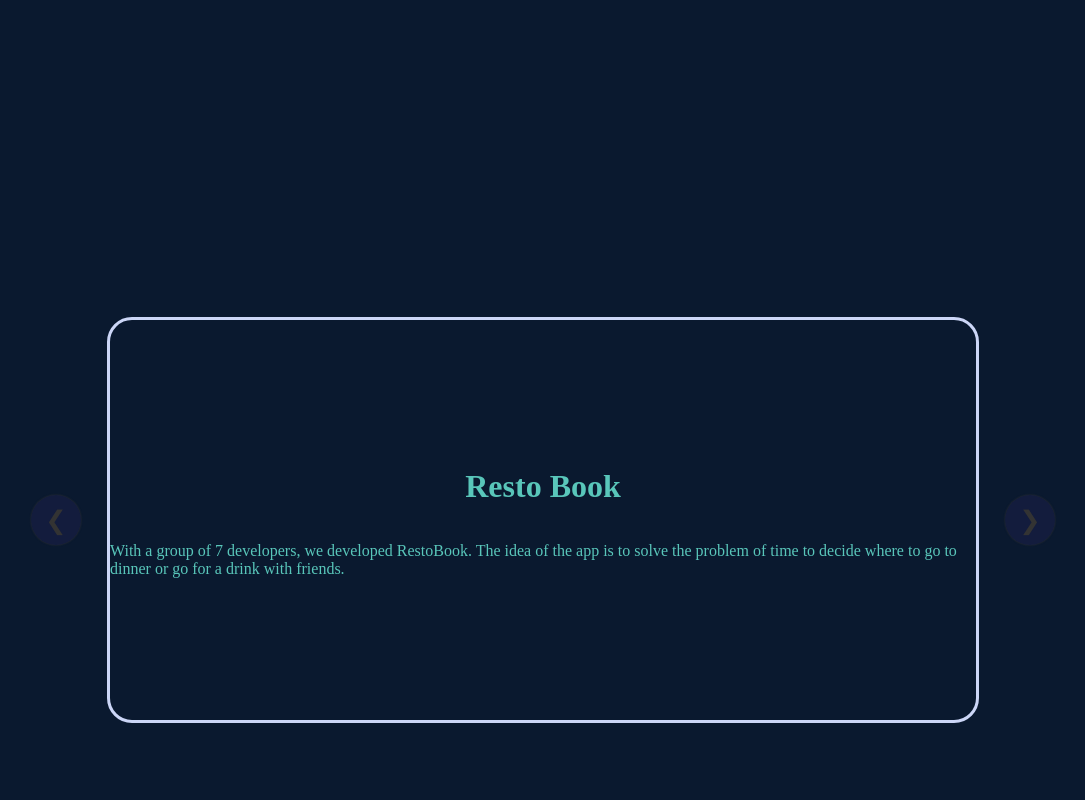
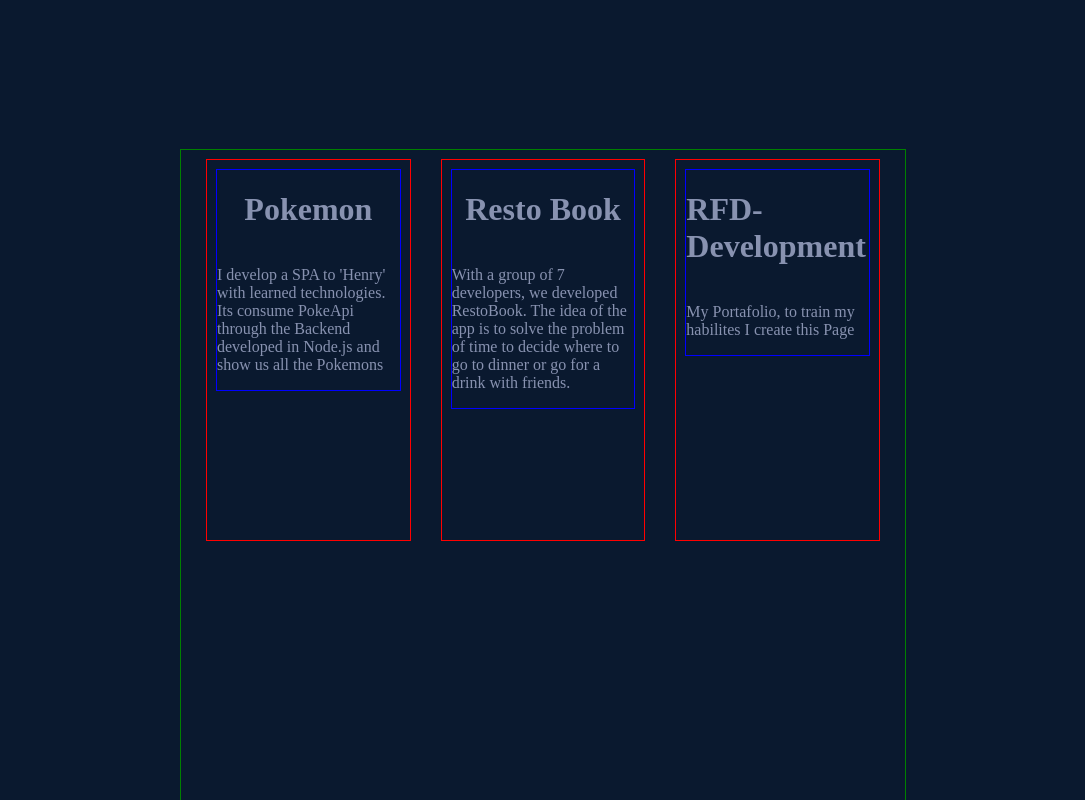
Before and after one commit to ramirofazio/RFD-Development-V1.0, a React (Create React App) app: page / in a window 1280 px wide. Shown: the part 1480-2280 px from the top of the page, without its empty margins (97-1182 px from the left). Built offline with nearby package versions, Linux system fonts and the light colour scheme; no server answers.

Commit message:
Re-Style Project cards

```diff
--- a/src/Components/Projects/Project.jsx
+++ b/src/Components/Projects/Project.jsx
@@ -4,16 +4,29 @@ import mixins from "../../styles/mixins";
 
 const StyledContainer = styled.div`
   ${mixins.container}
-  height: 50vh;
+  flex-wrap: wrap;
+  height: 50%;
   width: 100%;
-  margin: 1rem;
+  padding: 10px;
+  align-items: flex-start;
+  margin-inline: 1rem;
+  transition: all 0.5s ease-in;
 
-  border: 3px solid var(--primaryColor);
-  border-radius: 25px;
+  &:hover {
+    background-color: var(--hover);
+  }
+
+  outline: 1px solid red;
 `;
 
 const StyledLink = styled.a`
   ${mixins.link}
+
+  color: var(--primaryDarkColor);
+  outline: 1px solid blue;
+  transition: all 1s ease;
+  &:hover {
+  }
 `;
 
 function Project({ name, description, link }) {
--- a/src/Components/Projects/Projects.jsx
+++ b/src/Components/Projects/Projects.jsx
@@ -1,23 +1,27 @@
 import React from "react";
 import { projectsData } from "./projectsData";
 import Project from "./Project";
-import Carousel from "react-elastic-carousel";
 import styled from "styled-components";
 import mixins from "../../styles/mixins";
 
-const StyledCarouselContainer = styled.div`
-  ${mixins.carouselContainer}
+const StyledContainer = styled.div`
+  ${mixins.container}
+`;
+
+const StyledProjectContainer = styled.div`
+  display: flex;
+  justify-content: center;
+  width: 55%;
+  height: 90vh;
+  padding: 10px;
+
+  border: 1px solid green;
 `;
 
 export default function Projects() {
   return (
-    <StyledCarouselContainer>
-      <Carousel
-        pagination={false}
-        showArrows={true}
-        enableAutoPlay={true}
-        autoPlaySpeed={4000}
-      >
+    <StyledContainer>
+      <StyledProjectContainer>
         {projectsData.map((p, index) => {
           return (
             <Project
@@ -28,7 +32,7 @@ export default function Projects() {
             />
           );
         })}
-      </Carousel>
-    </StyledCarouselContainer>
+      </StyledProjectContainer>
+    </StyledContainer>
   );
 }
--- a/src/index.css
+++ b/src/index.css
@@ -3,6 +3,7 @@
 
 :root {
   --baseColor: #0a192f;
+  --hover:#8892b023;
   --primaryColor: #ccd6f7;
   --primaryDarkColor: #8892b0;
   --secondaryColor: #59c6ba;
--- a/src/styles/mixins.js
+++ b/src/styles/mixins.js
@@ -21,7 +21,6 @@ const mixins = {
         flex-direction: column;
         align-items: center;
         justify-content: center;
-        color: var(--secondaryColor);
         text-decoration: none;`
 }
 
```
